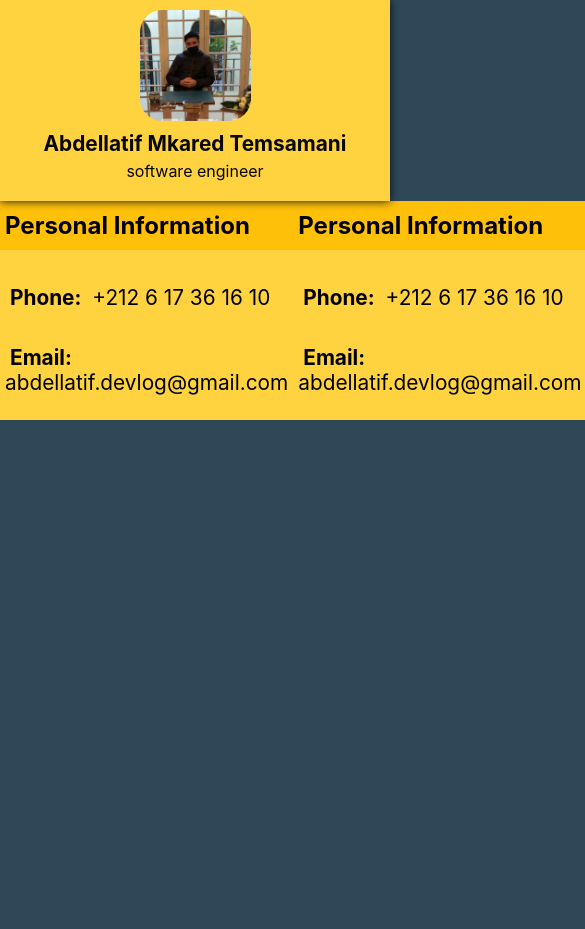
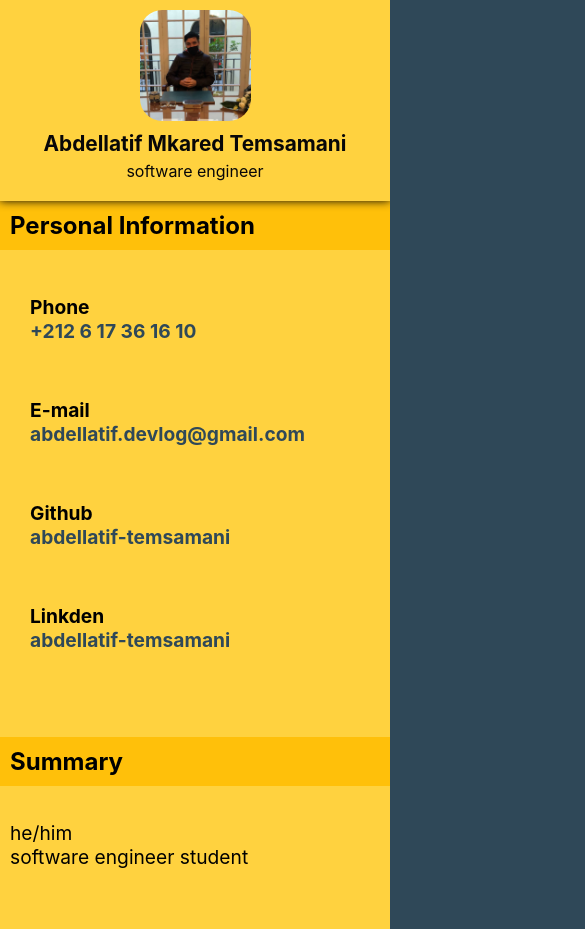
Before and after one commit to abdellatif-temsamani/abdellatif-temsamani, a React (Vite) app: page / in a window 390 px wide. Shown: the whole page, 585 px wide, since content can reach past the window. Before the commit the page ends 844 px from the top, so only its background shows below. Built offline with nearby package versions, Linux system fonts and the light colour scheme.

Commit message:
feat: Side Pannel Component

```diff
--- a/src/App.tsx
+++ b/src/App.tsx
@@ -8,7 +8,6 @@ class App extends Component {
                 <Header />
                 <div className="flex">
                     <SidePannel />
-                    <SidePannel />
 
                 </div>
             </div>
--- /dev/null
+++ b/src/Components/SidePannel/Components/Card/Card.css
@@ -0,0 +1,25 @@
+.Card {
+  margin-bottom: 50px;
+}
+
+.Card * {
+  padding: 10px;
+}
+
+.Card h1 {
+  font-size: 2.3em;
+  margin-bottom: 25px;
+  width: 100%;
+  background-color: var(--dark-gold);
+}
+
+@media (max-width: 768px) {
+  .Card {
+    width: 100%;
+    filter: none;
+  }
+
+  .Card h1 {
+    font-size: 1.5em;
+  }
+}
--- /dev/null
+++ b/src/Components/SidePannel/Components/Card/index.tsx
@@ -0,0 +1,17 @@
+import './Card.css';
+
+type Props = {
+    title: string,
+    children: React.ReactNode,
+};
+
+const Card: React.FC<Props> = ({ title, children }) => (
+    <div className="Card">
+        <h1>{title}</h1>
+
+        {children}
+
+    </div>
+);
+
+export default Card;
--- /dev/null
+++ b/src/Components/SidePannel/Components/CardLink/CardLink.css
@@ -0,0 +1,22 @@
+.CardLink h3 {
+  font-size: 1.8em;
+  font-weight: normal;
+  margin-bottom: 10px;
+}
+
+@media (max-width: 768px) {
+  .CardLink {
+    margin: 0;
+    width: 100%;
+    filter: none;
+  }
+
+  .CardLink h1 {
+    font-size: 1.5em;
+  }
+
+  .CardLink h3 {
+    font-size: 1.2em;
+    margin-bottom: 15px;
+  }
+}
--- /dev/null
+++ b/src/Components/SidePannel/Components/CardLink/index.tsx
@@ -0,0 +1,17 @@
+import './CardLink.css';
+
+type Props = {
+    title: string,
+    children: React.ReactNode,
+};
+
+const CardLink: React.FC<Props> = ({ title, children }) => (
+    <div className="CardLink">
+        <h3>
+            <b>{title}</b> <br />
+            {children}
+        </h3>
+    </div>
+);
+
+export default CardLink;
--- /dev/null
+++ b/src/Components/SidePannel/Components/index.ts
@@ -0,0 +1,8 @@
+import Card from './Card'
+import CardLink from './CardLink'
+
+
+export {
+    Card,
+    CardLink
+}
--- a/src/Components/SidePannel/SidePannel.css
+++ b/src/Components/SidePannel/SidePannel.css
@@ -1,25 +1,13 @@
 .SidePannel {
-  width: 30%;
+  width: 35%;
   height: 100%;
   background-color: var(--gold);
   margin: 20px;
   filter: drop-shadow(0px 0px 5px var(--black));
 }
 
-.SidePannel * {
-  padding: 10px 5px;
-}
-
-.SidePannel h1 {
-  font-size: 2.3em;
-  margin-bottom: 25px;
-  width: 100%;
-  background-color: var(--dark-gold);
-}
-
-.SidePannel h3 {
+.SidePannel p {
   font-size: 1.8em;
-  font-weight: normal;
   margin-bottom: 10px;
 }
 
@@ -30,12 +18,8 @@
     filter: none;
   }
 
-  .SidePannel h1 {
-    font-size: 1.5em;
-  }
-
-  .SidePannel h3 {
-    font-size: 1.3em;
-    margin-bottom: 15px;
+  .SidePannel p {
+    font-size: 1.2em;
+    margin-bottom: 10px;
   }
 }
--- a/src/Components/SidePannel/index.tsx
+++ b/src/Components/SidePannel/index.tsx
@@ -1,14 +1,41 @@
 import { Component } from 'react';
 import './SidePannel.css';
+import { Card, CardLink } from './Components/'
 
 class SidePannel extends Component {
     render() {
         return (
             <div className="SidePannel" >
-                <h1>Personal Information</h1>
+                <Card title='Personal Information'>
 
-                <h3><b>Phone:</b> +212 6 17 36 16 10</h3>
-                <h3><b>Email:</b> abdellatif.devlog@gmail.com</h3>
+                    <CardLink title='Phone' >
+                        <a>+212 6 17 36 16 10</a>
+                    </CardLink>
+
+                    <CardLink title='E-mail' >
+                        <a href="mailto:abdellatif.devlog@gmail.com" target="_">abdellatif.devlog@gmail.com</a>
+                    </CardLink>
+
+                    <CardLink title='Github' >
+                        <a href="https://github.com/abdellatif-temsamani" target="_">abdellatif-temsamani</a>
+                    </CardLink>
+
+                    <CardLink title='Linkden' >
+                        <a href="https://www.linkedin.com/in/abdellatif-temsamani-399999225/" target="_">abdellatif-temsamani</a>
+                    </CardLink>
+
+                </Card>
+
+                <Card title='Summary'>
+                    <p>
+                        he/him <br />
+                        software engineer student<br />
+
+                    </p>
+
+
+                </Card>
+
             </div>
         )
     }
--- a/src/index.css
+++ b/src/index.css
@@ -49,3 +49,9 @@ a:hover {
   color: var(--black);
   filter: brightness(0.8);
 }
+
+@media (max-width: 768px) {
+  .flex {
+    flex-direction: column;
+  }
+}
```
